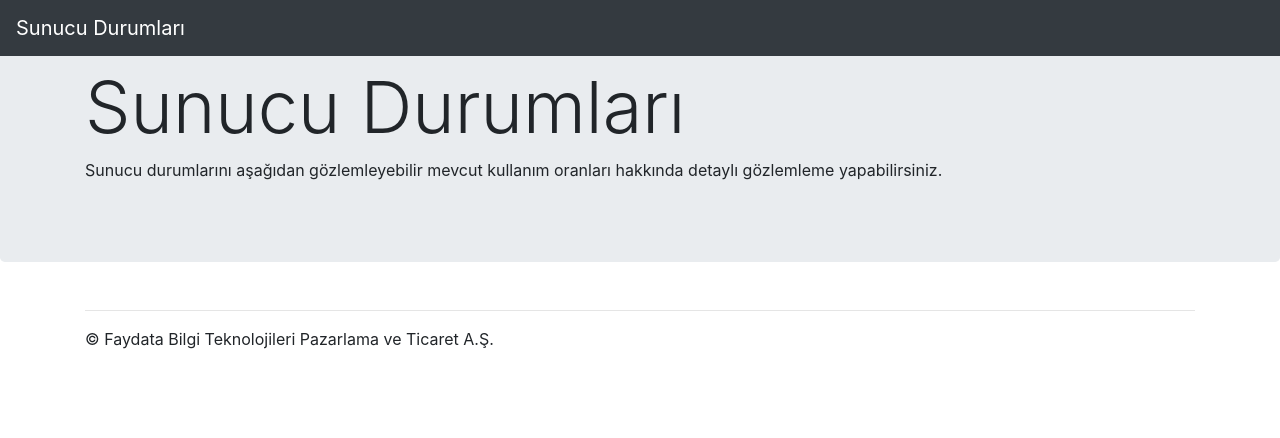
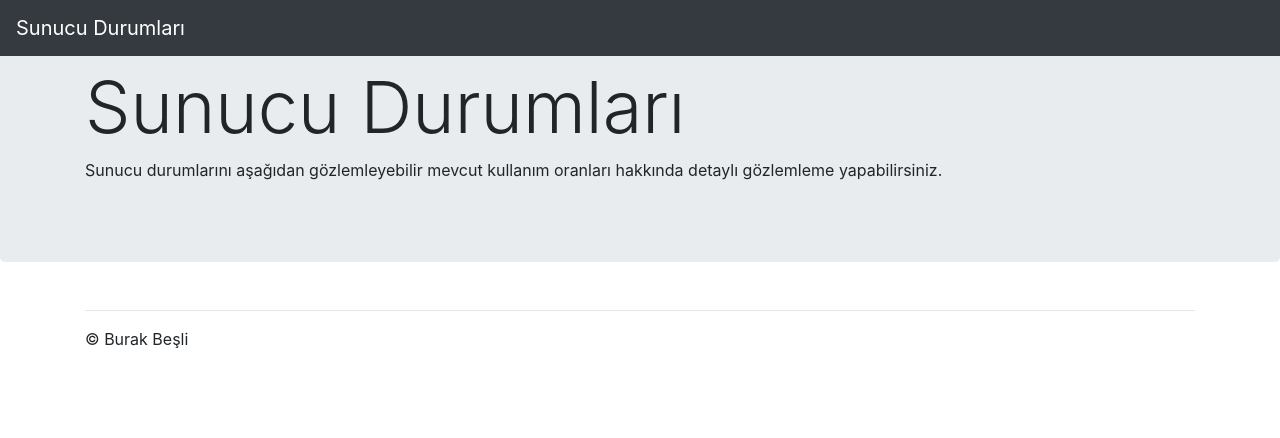
Before and after one commit to burakbesli/nodequery-api, a PHP site: page / in a window 1280 px wide. Shown: the top 438 px of the page. Run offline with PHP 8.4, Linux system fonts and the light colour scheme; data that the repository does not hold is empty; some libraries are stand-ins or nearby versions.

Commit message:
Edit Files

```diff
--- a/index.php
+++ b/index.php
@@ -185,6 +185,6 @@ $api = new ApiSystem;
         <hr>
       </div>
     </main>
-    <footer class="container"><p>&copy; Faydata Bilgi Teknolojileri Pazarlama ve Ticaret A.Ş.</p></footer>
+    <footer class="container"><p>&copy; Burak Beşli</p></footer>
 </body>
 </html>
```
